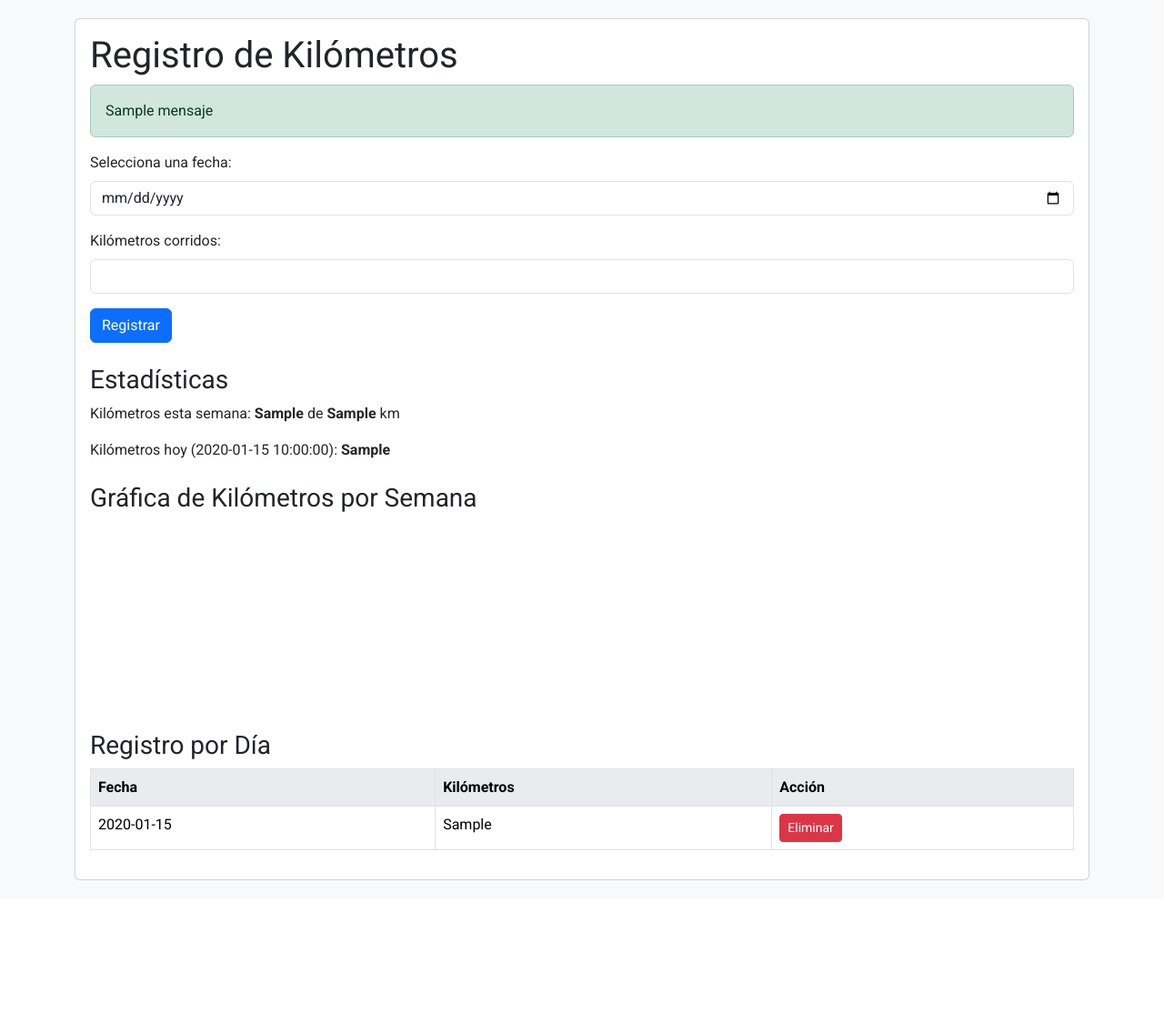
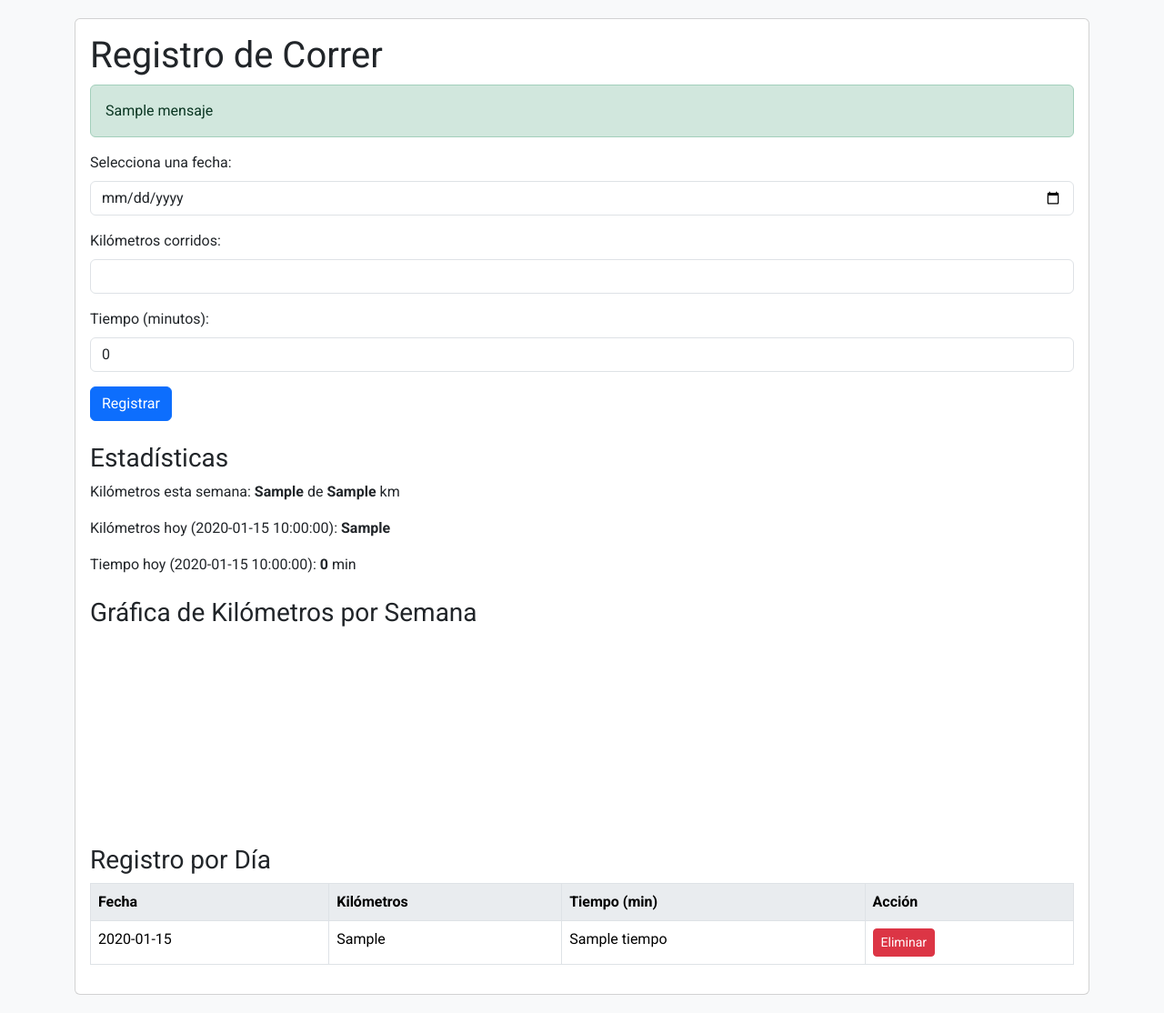
Before and after one commit to bernat1973/entreno-verano, a Flask app: template templates/correr.html in a window 1280 px wide. Shown: the part 56-1170 px from the top of the page at 91% size. Before the commit the page ends 1024 px from the top, so only its background shows below. Run offline with Flask 3, Linux system fonts and the light colour scheme; the template is opened without the code that fills it: most values are stand-ins (such as "Sample title", 1, 10 or a date in 2020); a map, chart or similar area stays blank; parts of the project's set-up code (start-up, migrations or seed data) failed here and were passed over.

Commit message:
Update correr.html

```diff
--- a/templates/correr.html
+++ b/templates/correr.html
@@ -39,17 +39,17 @@
 <body>
     <nav class="navbar navbar-expand-lg">
         <div class="container-fluid">
-            <a class="navbar-brand" href="/">Entreno Verano</a>
+            <a class="navbar-brand" href="{{ url_for('index') }}">Entreno Verano</a>
             <button class="navbar-toggler" type="button" data-bs-toggle="collapse" data-bs-target="#navbarNav" aria-controls="navbarNav" aria-expanded="false" aria-label="Toggle navigation">
                 <span class="navbar-toggler-icon"></span>
             </button>
             <div class="collapse navbar-collapse" id="navbarNav">
                 <ul class="navbar-nav">
-                    <li class="nav-item"><a class="nav-link" href="/">Datos Personales</a></li>
-                    <li class="nav-item"><a class="nav-link" href="/entreno">Entreno</a></li>
-                    <li class="nav-item"><a class="nav-link active" href="/correr">Correr</a></li>
-                    <li class="nav-item"><a class="nav-link" href="/progreso">Progreso</a></li>
-                    <li class="nav-item"><a class="nav-link" href="/resumen">Resumen</a></li>
+                    <li class="nav-item"><a class="nav-link" href="{{ url_for('datos_personales') }}">Datos Personales</a></li>
+                    <li class="nav-item"><a class="nav-link" href="{{ url_for('entreno') }}">Entreno</a></li>
+                    <li class="nav-item"><a class="nav-link active" href="{{ url_for('correr') }}">Correr</a></li>
+                    <li class="nav-item"><a class="nav-link" href="{{ url_for('progreso') }}">Progreso</a></li>
+                    <li class="nav-item"><a class="nav-link" href="{{ url_for('resumen') }}">Resumen</a></li>
                 </ul>
             </div>
         </div>
@@ -57,14 +57,14 @@
     <div class="container">
         <div class="card">
             <div class="card-body">
-                <h1 class="card-title">Registro de Kilómetros</h1>
+                <h1 class="card-title">Registro de Correr</h1>
                 {% if error %}
                     <div class="alert alert-danger">{{ error }}</div>
                 {% endif %}
                 {% if mensaje %}
                     <div class="alert alert-success">{{ mensaje }}</div>
                 {% endif %}
-                <form method="POST" action="/correr">
+                <form method="POST" action="{{ url_for('correr') }}">
                     <div class="mb-3">
                         <label for="fecha" class="form-label">Selecciona una fecha:</label>
                         <input type="date" class="form-control" id="fecha" name="fecha" value="{{ fecha }}" required>
@@ -73,12 +73,17 @@
                         <label for="km" class="form-label">Kilómetros corridos:</label>
                         <input type="number" step="0.01" class="form-control" id="km" name="km" value="{{ km_dia }}" required>
                     </div>
+                    <div class="mb-3">
+                        <label for="tiempo" class="form-label">Tiempo (minutos):</label>
+                        <input type="number" step="0.01" class="form-control" id="tiempo" name="tiempo" value="{{ tiempo_dia | default(0) }}" required>
+                    </div>
                     <input type="hidden" name="accion" value="registrar">
                     <button type="submit" class="btn btn-primary">Registrar</button>
                 </form>
                 <h3 class="mt-4">Estadísticas</h3>
                 <p>Kilómetros esta semana: <strong>{{ km_semanal }}</strong> de <strong>{{ meta_km }}</strong> km</p>
                 <p>Kilómetros hoy ({{ fecha | datetimeformat('%d/%m/%Y') }}): <strong>{{ km_dia }}</strong></p>
+                <p>Tiempo hoy ({{ fecha | datetimeformat('%d/%m/%Y') }}): <strong>{{ tiempo_dia | default(0) }}</strong> min</p>
                 <h3 class="mt-4">Gráfica de Kilómetros por Semana</h3>
                 {% if semanas %}
                     <canvas id="kmChart" width="400" height="200"></canvas>
@@ -92,18 +97,19 @@
                             <tr>
                                 <th>Fecha</th>
                                 <th>Kilómetros</th>
+                                <th>Tiempo (min)</th>
                                 <th>Acción</th>
                             </tr>
                         </thead>
                         <tbody>
-                            {% for fecha, km in km_por_dia.items() %}
+                            {% for fecha_key, data in km_tiempo_por_dia.items() %}
                                 <tr>
-                                    <td>{{ fecha | datetimeformat('%d/%m/%Y') }}</td>
-                                    <td>{{ km }}</td>
+                                    <td>{{ fecha_key | datetimeformat('%d/%m/%Y') }}</td>
+                                    <td>{{ data.km }}</td>
+                                    <td>{{ data.tiempo }}</td>
                                     <td>
-                                        <form method="POST" action="/correr" style="display:inline;">
-                                            <input type="hidden" name="fecha" value="{{ fecha }}">
-                                            <input type="hidden" name="fecha_eliminar" value="{{ fecha }}">
+                                        <form method="POST" action="{{ url_for('correr') }}" style="display:inline;">
+                                            <input type="hidden" name="fecha" value="{{ fecha_key }}">
                                             <input type="hidden" name="accion" value="eliminar">
                                             <button type="submit" class="btn btn-danger btn-sm">Eliminar</button>
                                         </form>
@@ -113,16 +119,15 @@
                         </tbody>
                     </table>
                 {% else %}
-                    <p class="text-muted">No hay kilómetros registrados.</p>
+                    <p class="text-muted">No hay registros.</p>
                 {% endif %}
             </div>
         </div>
     </div>
+    <script src="https://cdn.jsdelivr.net/npm/bootstrap@5.3.2/dist/js/bootstrap.bundle.min.js"></script>
     <script>
         document.addEventListener('DOMContentLoaded', function() {
-            // Gráfica de kilómetros
             const semanas = {{ semanas | tojson | safe }};
-            console.log('Semanas en correr:', semanas); // Debug
             if (semanas && semanas.length > 0) {
                 const ctx_km = document.getElementById('kmChart').getContext('2d');
                 new Chart(ctx_km, {
@@ -135,7 +140,7 @@
                         }),
                         datasets: [{
                             label: 'Kilómetros por Semana',
-                            data: semanas.map(item => item.km),
+                            data: semanas.map(item => item.km || 0),
                             backgroundColor: '#007bff'
                         }]
                     },
@@ -148,6 +153,5 @@
             }
         });
     </script>
-    <script src="https://cdn.jsdelivr.net/npm/bootstrap@5.3.2/dist/js/bootstrap.bundle.min.js"></script>
 </body>
 </html>
```
